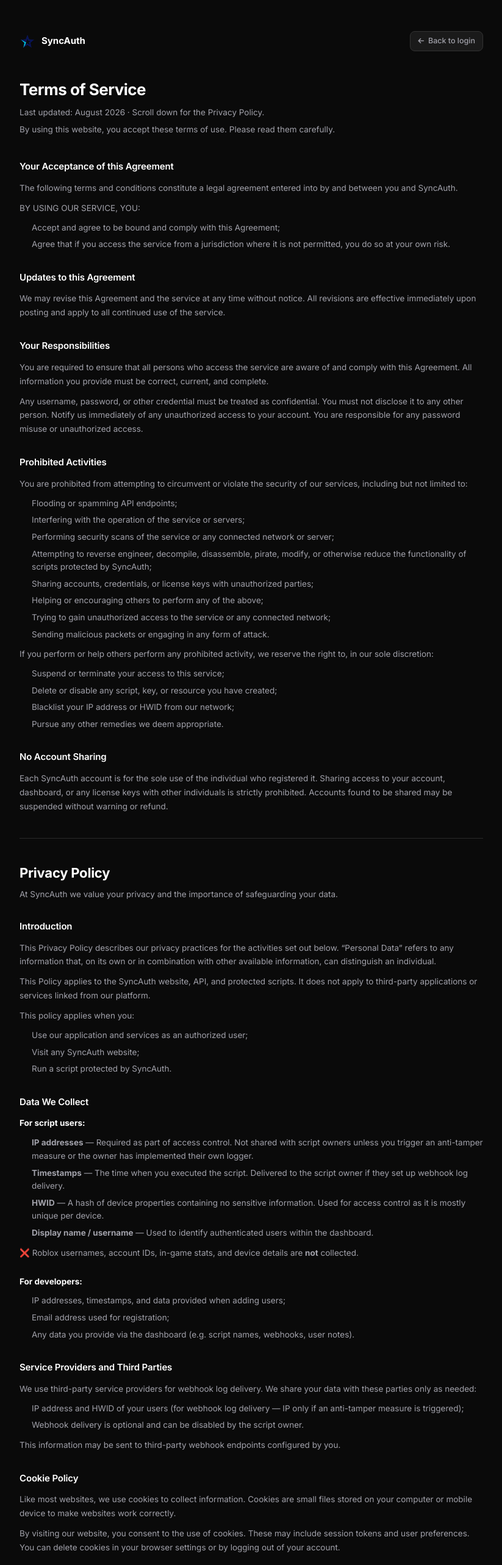
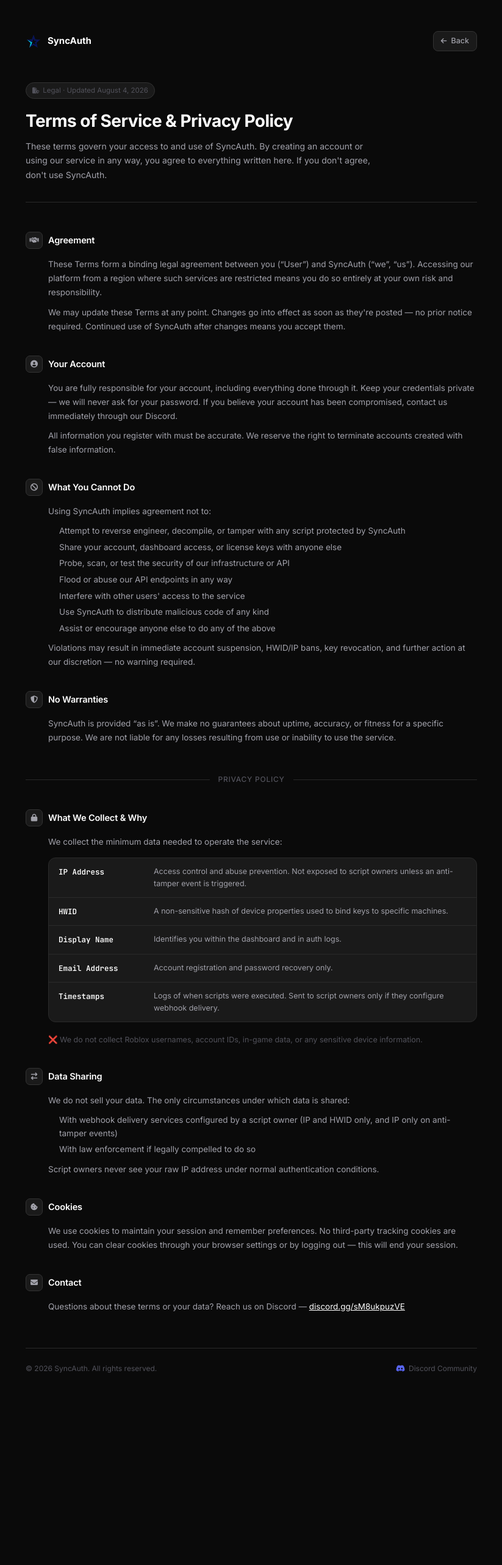
Before and after one commit to syncsnowden/syncautha, a Next.js app: page /tos in a window 1280 px wide. Shown: the top 2566 px of the page at 61% size, without its empty margins (228-1051 px from the left). After the commit the page ends 2301 px from the top, so only its background shows below. Built offline with nearby package versions, Linux system fonts and the light colour scheme.

Commit message:
tos-rewrite

```diff
--- a/src/app/tos/page.tsx
+++ b/src/app/tos/page.tsx
@@ -2,142 +2,144 @@
 import Link from "next/link";
 
 export default function TOSPage() {
+  const updated = "August 4, 2026";
+
   return (
     <div style={{ background: "var(--bg)", minHeight: "100vh", padding: "48px 24px" }}>
-      {/* Header nav */}
-      <div style={{
-        maxWidth: 760, margin: "0 auto 40px",
-        display: "flex", alignItems: "center", justifyContent: "space-between"
-      }}>
+      {/* Nav */}
+      <div style={{ maxWidth: 740, margin: "0 auto 48px", display: "flex", alignItems: "center", justifyContent: "space-between" }}>
         <Link href="/login" style={{ display: "flex", alignItems: "center", gap: 10, textDecoration: "none" }}>
           <Image src="/syncauthlogo.png" alt="SyncAuth" width={26} height={26} style={{ objectFit: "contain" }} />
           <span style={{ fontWeight: 700, fontSize: 15, color: "var(--text-1)" }}>SyncAuth</span>
         </Link>
         <Link href="/login" className="btn btn-secondary btn-sm" style={{ textDecoration: "none" }}>
           <i className="fa-solid fa-arrow-left" style={{ fontSize: 11 }} />
-          Back to login
+          Back
         </Link>
       </div>
 
-      <div style={{ maxWidth: 760, margin: "0 auto" }}>
-        {/* Title */}
-        <div style={{ marginBottom: 40 }}>
-          <h1 style={{ fontSize: 26, fontWeight: 700, letterSpacing: "-0.02em", marginBottom: 8 }}>
-            Terms of Service
+      <article style={{ maxWidth: 740, margin: "0 auto" }}>
+
+        {/* Hero */}
+        <div style={{ marginBottom: 48, paddingBottom: 32, borderBottom: "1px solid var(--border)" }}>
+          <div style={{ display: "inline-flex", alignItems: "center", gap: 6, padding: "4px 10px", borderRadius: 100, background: "var(--bg-2)", border: "1px solid var(--border-2)", fontSize: 11.5, color: "var(--text-3)", marginBottom: 20 }}>
+            <i className="fa-solid fa-file-shield" style={{ fontSize: 10 }} />
+            Legal · Updated {updated}
+          </div>
+          <h1 style={{ fontSize: 28, fontWeight: 700, letterSpacing: "-0.02em", marginBottom: 12, lineHeight: 1.2 }}>
+            Terms of Service &amp; Privacy Policy
           </h1>
-          <p style={{ color: "var(--text-2)", fontSize: 13.5 }}>
-            Last updated: August 2026 · Scroll down for the Privacy Policy.
-          </p>
-          <p style={{ color: "var(--text-2)", fontSize: 13.5, marginTop: 8 }}>
-            By using this website, you accept these terms of use. Please read them carefully.
+          <p style={{ color: "var(--text-2)", fontSize: 14, lineHeight: 1.7, maxWidth: 580 }}>
+            These terms govern your access to and use of SyncAuth. By creating an account or using our service in any way, you agree to everything written here. If you don&apos;t agree, don&apos;t use SyncAuth.
           </p>
         </div>
 
-        <Section title="Your Acceptance of this Agreement">
-          <p>The following terms and conditions constitute a legal agreement entered into by and between you and SyncAuth.</p>
-          <p>BY USING OUR SERVICE, YOU:</p>
+        {/* ToS sections */}
+        <Block icon="fa-handshake" label="Agreement">
+          <p>
+            These Terms form a binding legal agreement between you (&ldquo;User&rdquo;) and SyncAuth (&ldquo;we&rdquo;, &ldquo;us&rdquo;). Accessing our platform from a region where such services are restricted means you do so entirely at your own risk and responsibility.
+          </p>
+          <p>
+            We may update these Terms at any point. Changes go into effect as soon as they&apos;re posted — no prior notice required. Continued use of SyncAuth after changes means you accept them.
+          </p>
+        </Block>
+
+        <Block icon="fa-circle-user" label="Your Account">
+          <p>
+            You are fully responsible for your account, including everything done through it. Keep your credentials private — we will never ask for your password. If you believe your account has been compromised, contact us immediately through our Discord.
+          </p>
+          <p>
+            All information you register with must be accurate. We reserve the right to terminate accounts created with false information.
+          </p>
+        </Block>
+
+        <Block icon="fa-ban" label="What You Cannot Do">
+          <p>Using SyncAuth implies agreement not to:</p>
           <ul>
-            <li>Accept and agree to be bound and comply with this Agreement;</li>
-            <li>Agree that if you access the service from a jurisdiction where it is not permitted, you do so at your own risk.</li>
+            <li>Attempt to reverse engineer, decompile, or tamper with any script protected by SyncAuth</li>
+            <li>Share your account, dashboard access, or license keys with anyone else</li>
+            <li>Probe, scan, or test the security of our infrastructure or API</li>
+            <li>Flood or abuse our API endpoints in any way</li>
+            <li>Interfere with other users&apos; access to the service</li>
+            <li>Use SyncAuth to distribute malicious code of any kind</li>
+            <li>Assist or encourage anyone else to do any of the above</li>
           </ul>
-        </Section>
+          <p>
+            Violations may result in immediate account suspension, HWID/IP bans, key revocation, and further action at our discretion — no warning required.
+          </p>
+        </Block>
 
-        <Section title="Updates to this Agreement">
-          <p>We may revise this Agreement and the service at any time without notice. All revisions are effective immediately upon posting and apply to all continued use of the service.</p>
-        </Section>
+        <Block icon="fa-shield-halved" label="No Warranties">
+          <p>
+            SyncAuth is provided &ldquo;as is&rdquo;. We make no guarantees about uptime, accuracy, or fitness for a specific purpose. We are not liable for any losses resulting from use or inability to use the service.
+          </p>
+        </Block>
 
-        <Section title="Your Responsibilities">
-          <p>You are required to ensure that all persons who access the service are aware of and comply with this Agreement. All information you provide must be correct, current, and complete.</p>
-          <p>Any username, password, or other credential must be treated as confidential. You must not disclose it to any other person. Notify us immediately of any unauthorized access to your account. You are responsible for any password misuse or unauthorized access.</p>
-        </Section>
-
-        <Section title="Prohibited Activities">
-          <p>You are prohibited from attempting to circumvent or violate the security of our services, including but not limited to:</p>
-          <ul>
-            <li>Flooding or spamming API endpoints;</li>
-            <li>Interfering with the operation of the service or servers;</li>
-            <li>Performing security scans of the service or any connected network or server;</li>
-            <li>Attempting to reverse engineer, decompile, disassemble, pirate, modify, or otherwise reduce the functionality of scripts protected by SyncAuth;</li>
-            <li>Sharing accounts, credentials, or license keys with unauthorized parties;</li>
-            <li>Helping or encouraging others to perform any of the above;</li>
-            <li>Trying to gain unauthorized access to the service or any connected network;</li>
-            <li>Sending malicious packets or engaging in any form of attack.</li>
-          </ul>
-          <p>If you perform or help others perform any prohibited activity, we reserve the right to, in our sole discretion:</p>
-          <ul>
-            <li>Suspend or terminate your access to this service;</li>
-            <li>Delete or disable any script, key, or resource you have created;</li>
-            <li>Blacklist your IP address or HWID from our network;</li>
-            <li>Pursue any other remedies we deem appropriate.</li>
-          </ul>
-        </Section>
-
-        <Section title="No Account Sharing">
-          <p>Each SyncAuth account is for the sole use of the individual who registered it. Sharing access to your account, dashboard, or any license keys with other individuals is strictly prohibited. Accounts found to be shared may be suspended without warning or refund.</p>
-        </Section>
-
-        {/* Divider */}
-        <div style={{ margin: "40px 0", height: 1, background: "var(--border)" }} />
-
-        {/* Privacy Policy */}
-        <div style={{ marginBottom: 32 }}>
-          <h2 style={{ fontSize: 22, fontWeight: 700, letterSpacing: "-0.01em", marginBottom: 8 }}>
-            Privacy Policy
-          </h2>
-          <p style={{ color: "var(--text-2)", fontSize: 13.5 }}>
-            At SyncAuth we value your privacy and the importance of safeguarding your data.
-          </p>
+        {/* Divider into Privacy */}
+        <div style={{ margin: "48px 0 40px", display: "flex", alignItems: "center", gap: 14 }}>
+          <div style={{ flex: 1, height: 1, background: "var(--border)" }} />
+          <span style={{ fontSize: 12, color: "var(--text-3)", fontWeight: 500, letterSpacing: "0.06em", textTransform: "uppercase" }}>Privacy Policy</span>
+          <div style={{ flex: 1, height: 1, background: "var(--border)" }} />
         </div>
 
-        <Section title="Introduction">
-          <p>This Privacy Policy describes our privacy practices for the activities set out below. &ldquo;Personal Data&rdquo; refers to any information that, on its own or in combination with other available information, can distinguish an individual.</p>
-          <p>This Policy applies to the SyncAuth website, API, and protected scripts. It does not apply to third-party applications or services linked from our platform.</p>
-          <p>This policy applies when you:</p>
+        <Block icon="fa-lock" label="What We Collect &amp; Why">
+          <p>We collect the minimum data needed to operate the service:</p>
+
+          <div style={{ background: "var(--bg-2)", border: "1px solid var(--border)", borderRadius: "var(--radius-lg)", overflow: "hidden", marginTop: 4 }}>
+            {[
+              { field: "IP Address",    why: "Access control and abuse prevention. Not exposed to script owners unless an anti-tamper event is triggered." },
+              { field: "HWID",          why: "A non-sensitive hash of device properties used to bind keys to specific machines." },
+              { field: "Display Name",  why: "Identifies you within the dashboard and in auth logs." },
+              { field: "Email Address", why: "Account registration and password recovery only." },
+              { field: "Timestamps",    why: "Logs of when scripts were executed. Sent to script owners only if they configure webhook delivery." },
+            ].map((row, i, arr) => (
+              <div key={row.field} style={{
+                display: "grid", gridTemplateColumns: "140px 1fr",
+                padding: "12px 16px", gap: 16,
+                borderBottom: i < arr.length - 1 ? "1px solid var(--border)" : "none",
+              }}>
+                <span style={{ fontSize: 12.5, fontWeight: 600, color: "var(--text-1)", fontFamily: "JetBrains Mono, monospace" }}>{row.field}</span>
+                <span style={{ fontSize: 12.5, color: "var(--text-2)", lineHeight: 1.6 }}>{row.why}</span>
+              </div>
+            ))}
+          </div>
+
+          <p style={{ marginTop: 8, fontSize: 12.5, color: "var(--text-3)" }}>
+            ❌ We do not collect Roblox usernames, account IDs, in-game data, or any sensitive device information.
+          </p>
+        </Block>
+
+        <Block icon="fa-arrow-right-arrow-left" label="Data Sharing">
+          <p>
+            We do not sell your data. The only circumstances under which data is shared:
+          </p>
           <ul>
-            <li>Use our application and services as an authorized user;</li>
-            <li>Visit any SyncAuth website;</li>
-            <li>Run a script protected by SyncAuth.</li>
+            <li>With webhook delivery services configured by a script owner (IP and HWID only, and IP only on anti-tamper events)</li>
+            <li>With law enforcement if legally compelled to do so</li>
           </ul>
-        </Section>
+          <p>
+            Script owners never see your raw IP address under normal authentication conditions.
+          </p>
+        </Block>
 
-        <Section title="Data We Collect">
-          <p><strong style={{ color: "var(--text-1)" }}>For script users:</strong></p>
-          <ul>
-            <li><strong>IP addresses</strong> — Required as part of access control. Not shared with script owners unless you trigger an anti-tamper measure or the owner has implemented their own logger.</li>
-            <li><strong>Timestamps</strong> — The time when you executed the script. Delivered to the script owner if they set up webhook log delivery.</li>
-            <li><strong>HWID</strong> — A hash of device properties containing no sensitive information. Used for access control as it is mostly unique per device.</li>
-            <li><strong>Display name / username</strong> — Used to identify authenticated users within the dashboard.</li>
-          </ul>
-          <p>❌ Roblox usernames, account IDs, in-game stats, and device details are <strong>not</strong> collected.</p>
+        <Block icon="fa-cookie-bite" label="Cookies">
+          <p>
+            We use cookies to maintain your session and remember preferences. No third-party tracking cookies are used. You can clear cookies through your browser settings or by logging out — this will end your session.
+          </p>
+        </Block>
 
-          <p style={{ marginTop: 14 }}><strong style={{ color: "var(--text-1)" }}>For developers:</strong></p>
-          <ul>
-            <li>IP addresses, timestamps, and data provided when adding users;</li>
-            <li>Email address used for registration;</li>
-            <li>Any data you provide via the dashboard (e.g. script names, webhooks, user notes).</li>
-          </ul>
-        </Section>
-
-        <Section title="Service Providers and Third Parties">
-          <p>We use third-party service providers for webhook log delivery. We share your data with these parties only as needed:</p>
-          <ul>
-            <li>IP address and HWID of your users (for webhook log delivery — IP only if an anti-tamper measure is triggered);</li>
-            <li>Webhook delivery is optional and can be disabled by the script owner.</li>
-          </ul>
-          <p>This information may be sent to third-party webhook endpoints configured by you.</p>
-        </Section>
-
-        <Section title="Cookie Policy">
-          <p>Like most websites, we use cookies to collect information. Cookies are small files stored on your computer or mobile device to make websites work correctly.</p>
-          <p>By visiting our website, you consent to the use of cookies. These may include session tokens and user preferences. You can delete cookies in your browser settings or by logging out of your account.</p>
-        </Section>
+        <Block icon="fa-envelope" label="Contact">
+          <p>
+            Questions about these terms or your data? Reach us on Discord —{" "}
+            <a href="https://discord.gg/sM8ukpuzVE" target="_blank" rel="noreferrer"
+              style={{ color: "var(--text-1)", textDecoration: "underline" }}>
+              discord.gg/sM8ukpuzVE
+            </a>
+          </p>
+        </Block>
 
         {/* Footer */}
-        <div style={{
-          marginTop: 48, paddingTop: 24, borderTop: "1px solid var(--border)",
-          display: "flex", justifyContent: "space-between", alignItems: "center",
-          flexWrap: "wrap", gap: 12,
-        }}>
+        <div style={{ marginTop: 56, paddingTop: 24, borderTop: "1px solid var(--border)", display: "flex", justifyContent: "space-between", alignItems: "center", flexWrap: "wrap", gap: 12 }}>
           <span style={{ fontSize: 12, color: "var(--text-3)" }}>© 2026 SyncAuth. All rights reserved.</span>
           <a href="https://discord.gg/sM8ukpuzVE" target="_blank" rel="noreferrer"
             style={{ fontSize: 12, color: "var(--text-3)", textDecoration: "none", display: "flex", alignItems: "center", gap: 6 }}>
@@ -145,31 +147,29 @@
             Discord Community
           </a>
         </div>
-      </div>
+
+      </article>
     </div>
   );
 }
 
-function Section({ title, children }: { title: string; children: React.ReactNode }) {
+function Block({ icon, label, children }: { icon: string; label: string; children: React.ReactNode }) {
   return (
-    <div style={{ marginBottom: 32 }}>
-      <h3 style={{ fontSize: 15, fontWeight: 600, color: "var(--text-1)", marginBottom: 12, letterSpacing: "-0.01em" }}>
-        {title}
-      </h3>
-      <div style={{
-        color: "var(--text-2)",
-        fontSize: 13.5,
-        lineHeight: 1.7,
-        display: "flex",
-        flexDirection: "column",
-        gap: 10,
-      }}>
+    <div style={{ marginBottom: 36 }}>
+      <div style={{ display: "flex", alignItems: "center", gap: 9, marginBottom: 14 }}>
+        <div style={{
+          width: 28, height: 28, borderRadius: 7,
+          background: "var(--bg-2)", border: "1px solid var(--border-2)",
+          display: "flex", alignItems: "center", justifyContent: "center",
+        }}>
+          <i className={`fa-solid ${icon}`} style={{ fontSize: 12, color: "var(--text-2)" }} />
+        </div>
+        <h2 style={{ fontSize: 14.5, fontWeight: 600, color: "var(--text-1)", letterSpacing: "-0.01em" }}>{label}</h2>
+      </div>
+      <div style={{ paddingLeft: 37, display: "flex", flexDirection: "column", gap: 10, color: "var(--text-2)", fontSize: 13.5, lineHeight: 1.7 }}>
         {children}
       </div>
-      <style>{`
-        ul { padding-left: 20px; display: flex; flex-direction: column; gap: 6px; }
-        li { color: var(--text-2); font-size: 13.5px; line-height: 1.6; }
-      `}</style>
+      <style>{`article ul { padding-left: 18px; display: flex; flex-direction: column; gap: 5px; } article li { font-size: 13.5px; color: var(--text-2); line-height: 1.6; }`}</style>
     </div>
   );
 }
```
